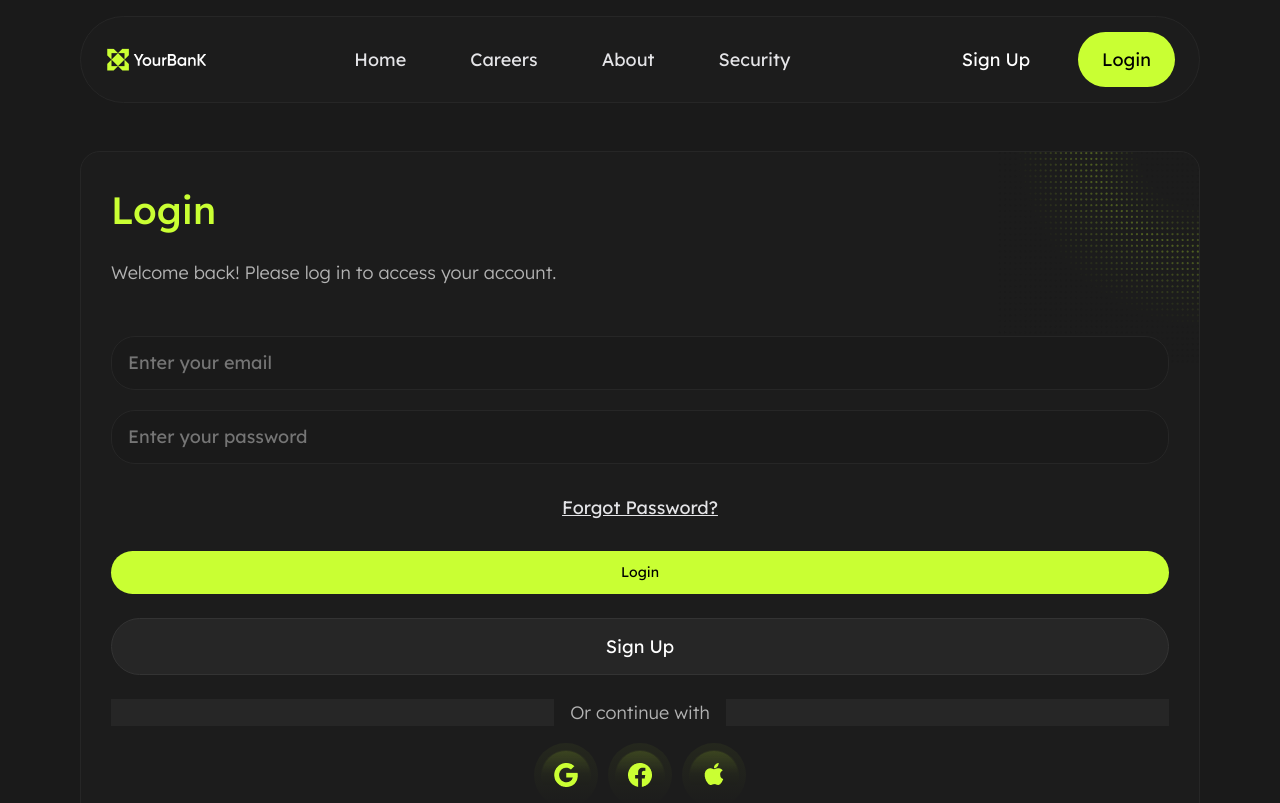
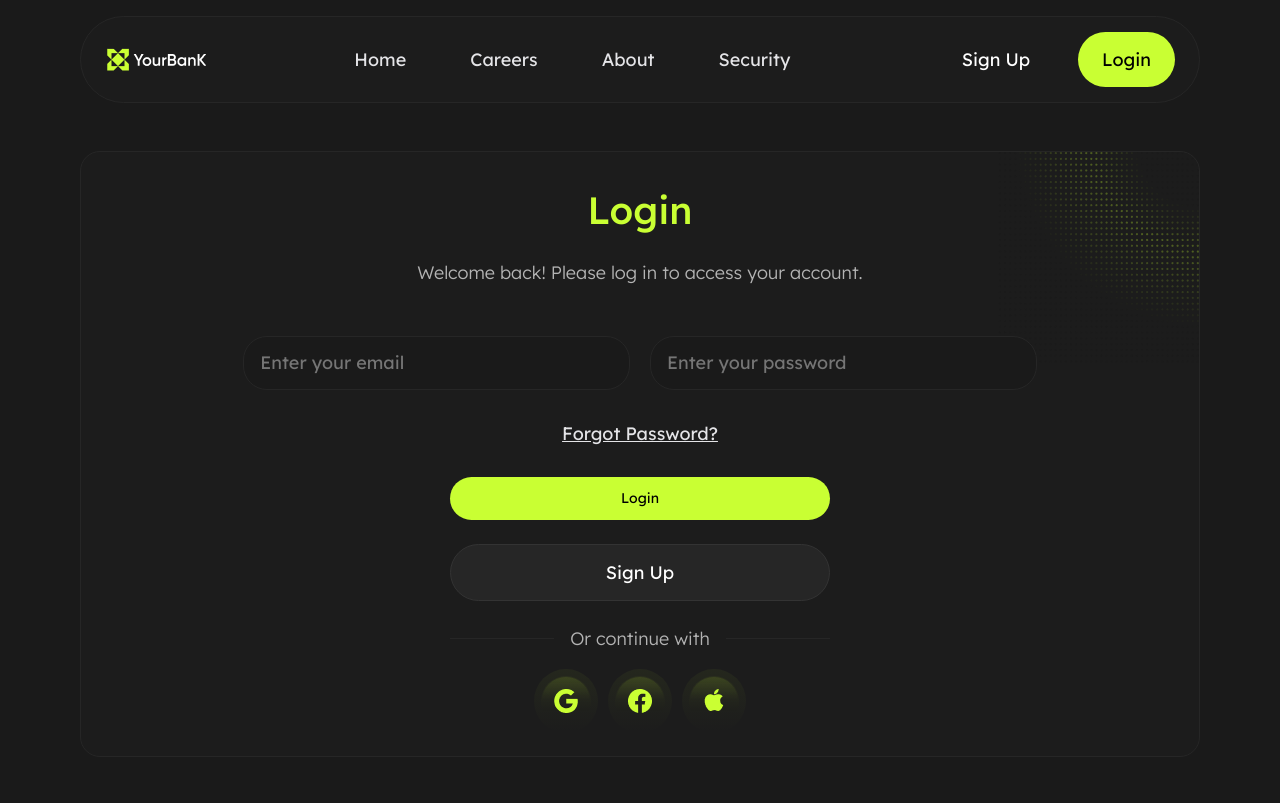
Before and after one commit to hadreemustaffa/yourbank-main, a website built with Vite: page login/index.html in a window 1280 px wide. Shown: the top 803 px of the page. Built offline with nearby package versions, Linux system fonts and the light colour scheme.

Commit message:
style: add large screen login page layout and minor fix

```diff
--- a/login/index.html
+++ b/login/index.html
@@ -64,12 +64,12 @@
         <div class="form__input-container">
           <div class="form__input">
             <label for="inputEmail" class="sr-only">Email:</label>
-            <input type="email" name="email" id="inputEmail" placeholder="Enter your email">
+            <input type="email" name="email" id="inputEmail" placeholder="Enter your email" required>
             <p class="container__error-message"></p>
           </div>
           <div class="form__input">
             <label for="inputPassword" class="sr-only">Password:</label>
-            <input type="text" name="password" id="inputPassword" placeholder="Enter your password">
+            <input type="text" name="password" id="inputPassword" placeholder="Enter your password" required>
             <p class="container__error-message"></p>
           </div>
         </div>
--- a/sass/layout/_container.scss
+++ b/sass/layout/_container.scss
@@ -233,11 +233,6 @@
   }
 
   .container__content {
-    .line {
-      width: 1px;
-      height: 100%;
-    }
-
     .container__content-wrapper {
       flex-direction: row;
       max-width: none;
--- a/sass/pages/_home.scss
+++ b/sass/pages/_home.scss
@@ -111,6 +111,11 @@
   .container--products {
     .container__content {
       flex-direction: row;
+
+      .line {
+        width: 1px;
+        height: 100%;
+      }
     }
   }
 
--- a/sass/pages/_login.scss
+++ b/sass/pages/_login.scss
@@ -9,7 +9,6 @@
 
 form {
   width: 100%;
-  align-items: center;
 
   .form__input-container {
     @include flex(column);
@@ -63,3 +62,29 @@ form {
     }
   }
 }
+
+@include lg {
+  .container--form {
+    align-items: center;
+
+    .container__text {
+      text-align: center;
+    }
+
+    form {
+      max-width: 75%;
+
+      .form__input-container {
+        flex-direction: row;
+
+        .form__input {
+          flex-basis: 50%;
+        }
+      }
+
+      .form__button-container {
+        padding-inline: clamp(8.125rem, -8.4821rem + 26.7857vi, 15.625rem);
+      }
+    }
+  }
+}
```
